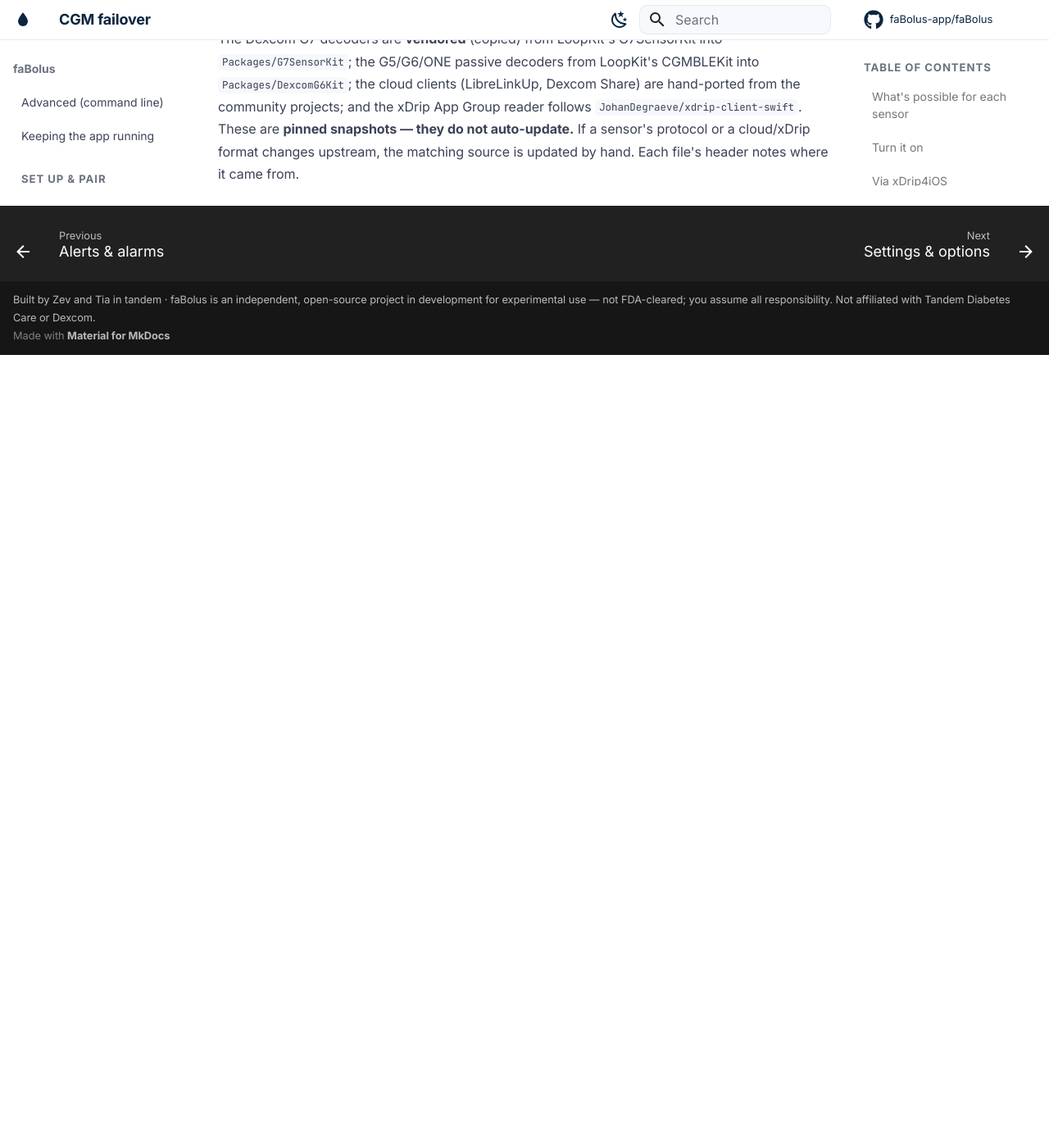
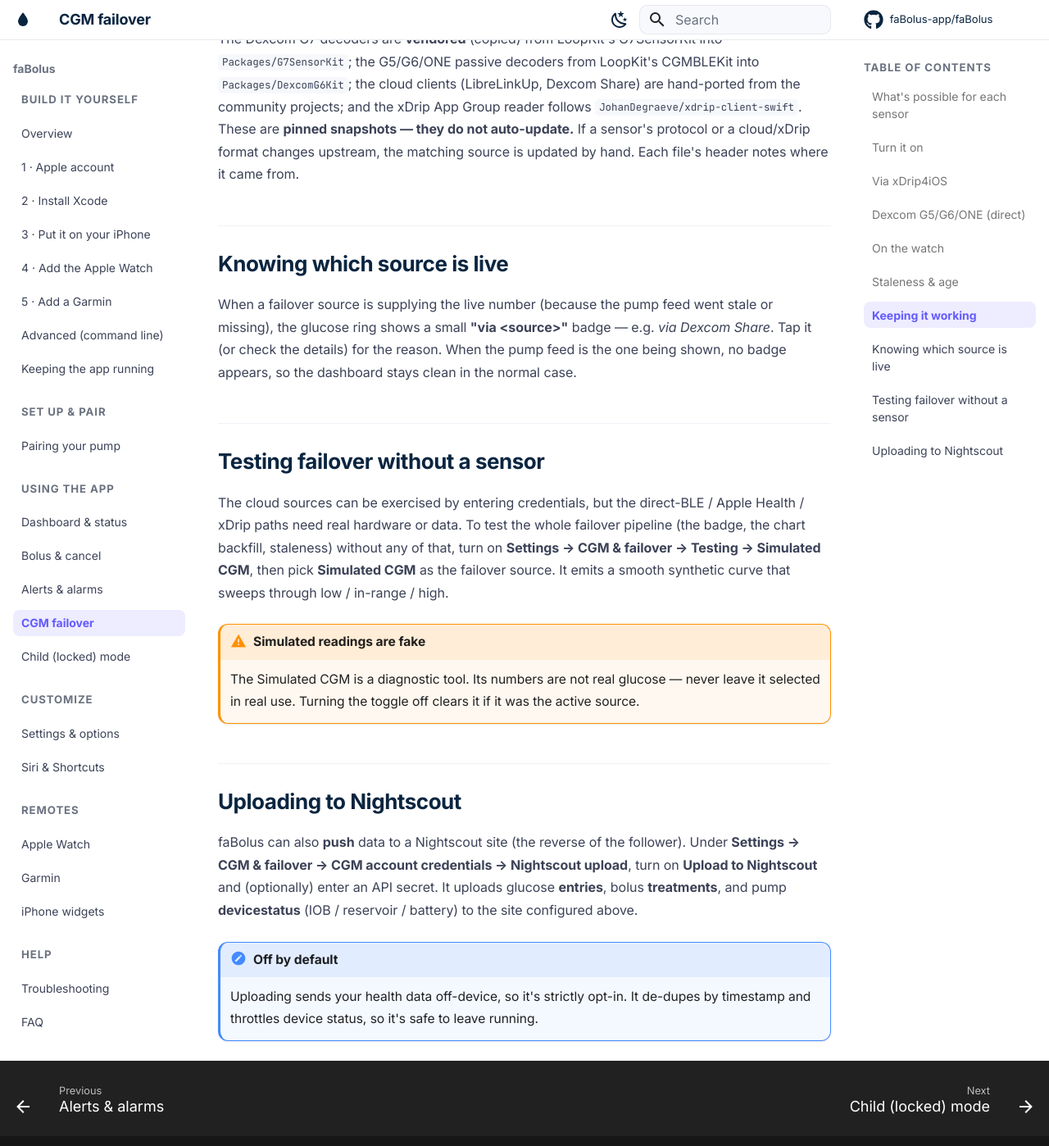
Before and after one commit to faBolus-app/faBolus, an MkDocs documentation site: the page built from docs/operate/cgm-failover.md, in a window 1280 px wide and 1400 px high, scrolled down 4529 px. Shown: the whole window at 82% size. Built offline with MkDocs 1.6.1 and Material for MkDocs 9.7.7, drawn with Linux system fonts in a browser that asks for light colours; comment, search, counter and statistics services are not loaded; before the commit the page ends 4962 px from its top, so only the background shows below that.

Commit message:
docs: document source badge, simulated CGM, Nightscout upload, alert rules, stats, extended bolus, nudge, child mode
- cgm-failover: live source badge, Simulated CGM testing toggle, Nightscout upload.
- alerts: conditional auto-rules (with the alarms-never-auto-handled safety note).
- bolus: recommendation reasoning + max-safe hint, extended/combo bolus, missed-bolus nudge.
- status: opt-in statistics card.
- new operate/child-mode.md + nav entry.

Co-Authored-By: Claude Opus 4.8 <noreply@anthropic.com>

```diff
--- a/docs/operate/cgm-failover.md
+++ b/docs/operate/cgm-failover.md
@@ -128,3 +128,33 @@ The Dexcom G7 decoders are **vendored** (copied) from LoopKit's G7SensorKit into
 community projects; and the xDrip App Group reader follows `JohanDegraeve/xdrip-client-swift`. These
 are **pinned snapshots — they do not auto-update.** If a sensor's protocol or a cloud/xDrip format
 changes upstream, the matching source is updated by hand. Each file's header notes where it came from.
+
+## Knowing which source is live
+
+When a failover source is supplying the live number (because the pump feed went stale or missing), the
+glucose ring shows a small **"via &lt;source&gt;"** badge — e.g. *via Dexcom Share*. Tap it (or check the
+details) for the reason. When the pump feed is the one being shown, no badge appears, so the dashboard
+stays clean in the normal case.
+
+## Testing failover without a sensor
+
+The cloud sources can be exercised by entering credentials, but the direct-BLE / Apple Health / xDrip
+paths need real hardware or data. To test the whole failover pipeline (the badge, the chart backfill,
+staleness) without any of that, turn on **Settings → CGM &amp; failover → Testing → Simulated CGM**, then
+pick **Simulated CGM** as the failover source. It emits a smooth synthetic curve that sweeps through
+low / in-range / high.
+
+!!! warning "Simulated readings are fake"
+    The Simulated CGM is a diagnostic tool. Its numbers are not real glucose — never leave it selected
+    in real use. Turning the toggle off clears it if it was the active source.
+
+## Uploading to Nightscout
+
+faBolus can also **push** data to a Nightscout site (the reverse of the follower). Under **Settings →
+CGM &amp; failover → CGM account credentials → Nightscout upload**, turn on **Upload to Nightscout** and
+(optionally) enter an API secret. It uploads glucose **entries**, bolus **treatments**, and pump
+**devicestatus** (IOB / reservoir / battery) to the site configured above.
+
+!!! note "Off by default"
+    Uploading sends your health data off-device, so it's strictly opt-in. It de-dupes by timestamp and
+    throttles device status, so it's safe to leave running.
--- a/mkdocs.yml
+++ b/mkdocs.yml
@@ -99,6 +99,7 @@ nav:
       - Bolus & cancel: operate/bolus.md
       - Alerts & alarms: operate/alerts.md
       - CGM failover: operate/cgm-failover.md
+      - Child (locked) mode: operate/child-mode.md
   - Customize:
       - Settings & options: customize/settings.md
       - Siri & Shortcuts: customize/shortcuts.md
```
Also changed, not shown: docs/operate/alerts.md (+18 -0 lines), docs/operate/bolus.md (+21 -0 lines), docs/operate/child-mode.md (added, +39 -0 lines), docs/operate/status.md (+7 -0 lines).
